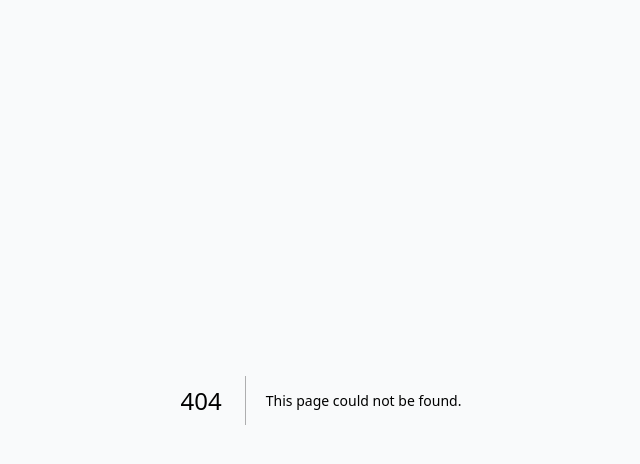
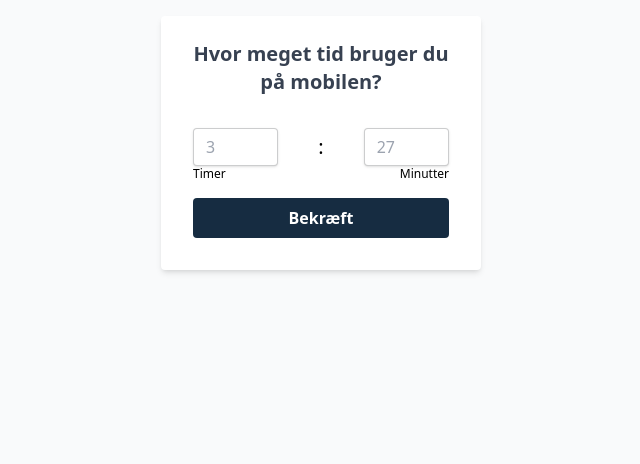
Before and after one commit to MartinDreyer/mobile_screentime, a Next.js app: page /screentime in a window 1280 px wide. Before the commit this address had no page. Shown: the top 464 px of the page, without its empty margins (319-959 px from the left). Built offline with nearby package versions, Linux system fonts and the light colour scheme.

Commit message:
init commit

```diff
--- a/app/globals.css
+++ b/app/globals.css
@@ -40,3 +40,16 @@
     transform: translateY(0);
   }
 }
+
+
+/* Chrome, Safari, Edge, Opera */
+input::-webkit-outer-spin-button,
+input::-webkit-inner-spin-button {
+  -webkit-appearance: none;
+  margin: 0;
+}
+
+/* Firefox */
+input[type=number] {
+  -moz-appearance: textfield;
+}
--- /dev/null
+++ b/app/screentime/page.tsx
@@ -0,0 +1,69 @@
+import { createServerActionClient } from "@supabase/auth-helpers-nextjs";
+import { revalidatePath } from "next/cache";
+import { cookies } from "next/headers"
+
+export default async function Index() {
+
+  const addTime = async (formData: FormData) => {
+    'use server'
+    const screenTime = formData.get('screentime');
+    const supabase = createServerActionClient({ cookies });
+    await supabase.from("screentime").insert({ id: 7, time: screenTime }).select();
+  }
+
+
+
+
+
+
+
+  return (
+    <div
+    className="w-full max-w-xs mt-4">
+      <form
+      action={addTime}
+      className="bg-white shadow-md rounded px-8 pt-6 pb-8 mb-4">
+        <label
+        className="block text-gray-700 text-xl text-center font-semibold mb-8">
+          Hvor meget tid bruger du på mobilen?
+        </label>
+        <div
+        className="mb-4">
+          <div
+          className=" flex justify-between items-center">
+            <input
+            type="number"
+            min="0"
+            name="hours"
+            className="shadow appearance-none border rounded w-1/3 py-2 px-3 text-gray-700 leading-tight focus:outline-none focus:shadow-outline"
+            placeholder="3">
+            </input>
+            <p
+            className="text-xl">:
+            </p>
+            <input
+            type="number"
+            min="0"
+            name="minutes"
+            className="shadow appearance-none border rounded w-1/3 py-2 px-3 text-gray-700 leading-tight focus:outline-none focus:shadow-outline"
+            placeholder="27"></input>
+          </div>
+          <div
+          className="flex justify-between text-xs">
+            <p>Timer</p>
+            <p>Minutter</p>
+          </div>
+        </div>
+        <div
+        className="flex justify-center">
+          <button
+          className="bg-[#162c41] hover:bg-blue-700 text-white font-bold py-2 px-4 rounded focus:outline-none focus:shadow-outline w-full"
+          type="submit">
+            Bekræft
+          </button>
+        </div>
+      </form>
+    </div>
+
+  );
+}
```
Also changed, not shown: 1 other file (tests, documents, lock files or other folders).
